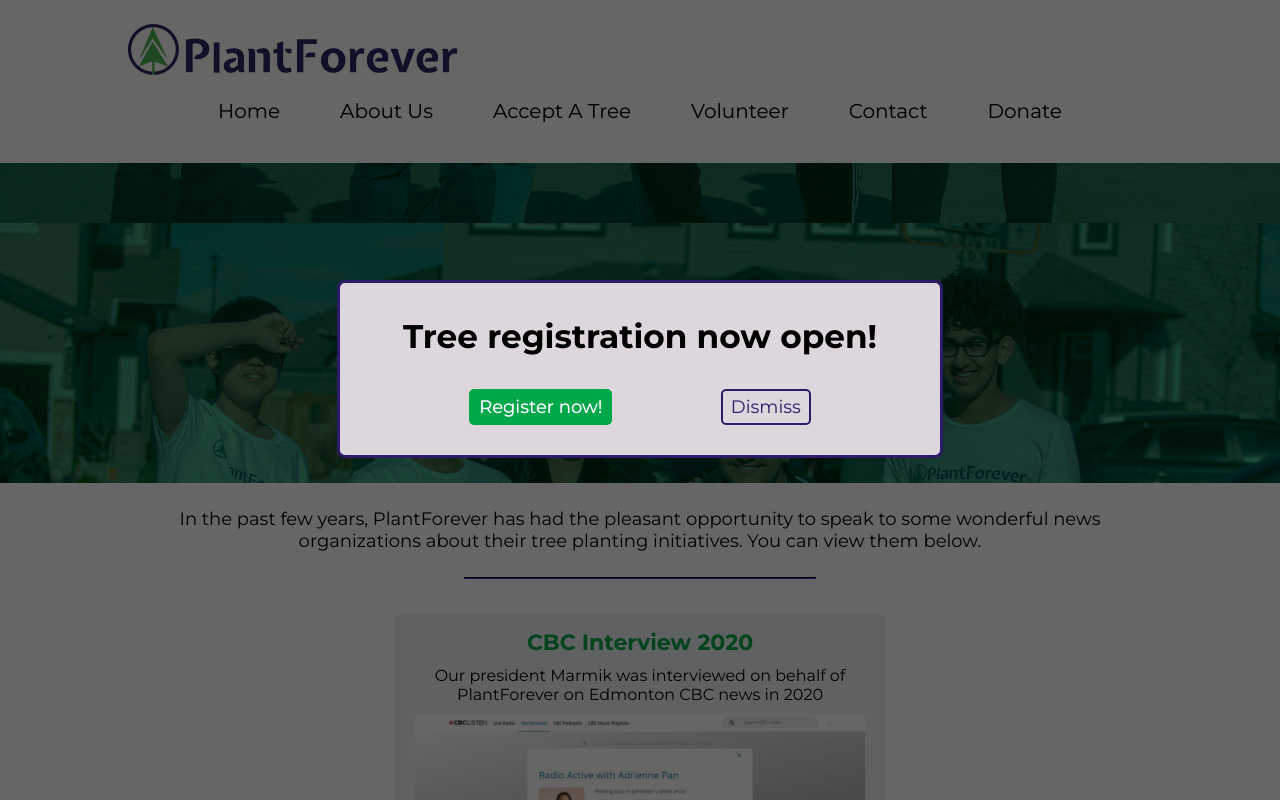
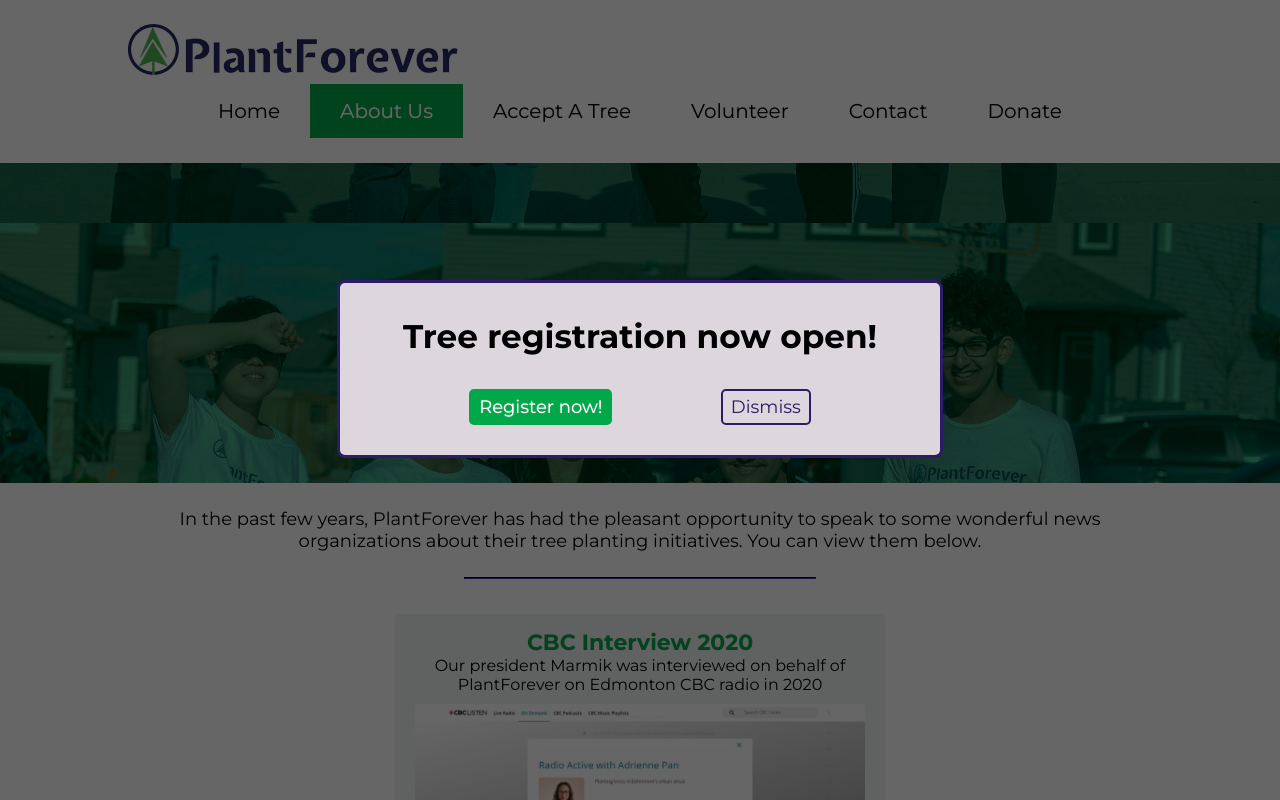
Before and after one commit to cocoliliace/PlantForever, a Vue app: page /in-the-news in a window 1280 px wide. Shown: the top 800 px of the page. Built offline with nearby package versions, Linux system fonts and the light colour scheme.

Commit message:
fix:in the news bug in the header

```diff
--- a/src/App.vue
+++ b/src/App.vue
@@ -29,16 +29,17 @@
           </picture>
         </router-link>
         <router-link :to="{ name: 'Home' }">Home</router-link>
-        <a v-if="hasDropdown" :class="{ 'router-link-exact-active': childIsActive(['/about-us', '/meet-our-team']) }">
+        <a v-if="hasDropdown" :class="{ 'router-link-exact-active': childIsActive(['/about-us', '/meet-our-team', '/in-the-news']) }">
           <div>About Us</div>
           <div class="dropdown">
             <router-link :to="{ name: 'About' }">What We Do</router-link>
+            <router-link :to="{ name: 'Team' }">Meet Our Team</router-link>
             <router-link :to="{ name: 'InTheNews' }">In the news</router-link>
-            <router-link :to="{ name: 'Team' }">Meet Our Team</router-link>
           </div>
         </a>
         <router-link v-if="!hasDropdown" :to="{ name: 'About' }">What We Do</router-link>
         <router-link v-if="!hasDropdown" :to="{ name: 'Team' }">Meet Our Team</router-link>
+        <router-link v-if="!hasDropdown" :to="{ name: 'InTheNews' }">In the news</router-link>
         <router-link :to="{ name: 'GetTree' }" :class="{ 'router-link-exact-active': childIsActive(['/accept-a-tree/in-backyard', '/accept-a-tree/in-pots']) }">Accept A Tree</router-link>
         <router-link :to="{ name: 'Volunteer' }">Volunteer</router-link>
         <!-- <router-link :to="{ name: 'Store' }">Store</router-link> -->
--- a/src/views/About.vue
+++ b/src/views/About.vue
@@ -136,7 +136,7 @@ export default {
     width: 90%;
     .columns {
       img {
-        width: 45%;
+        width: 350px;
       }
     }
   }
--- a/src/views/InTheNews.vue
+++ b/src/views/InTheNews.vue
@@ -10,8 +10,8 @@
       <hr />
       <div class="cards-container">
         <div class="card">
-            <div class="title">CBC Interview 2020</div>
-            <div class="description">Our president Marmik was interviewed on behalf of PlantForever on Edmonton CBC news in 2020</div>
+            <a class="title" href="https://www.cbc.ca/listen/live-radio/1-52-radio-active" target="_blank">CBC Interview 2020</a>
+            <div class="description">Our president Marmik was interviewed on behalf of PlantForever on Edmonton CBC radio in 2020</div>
             <img src="@/assets/in-the-news/cbc.jpg" />
             <audio controls>
                 <source src="@/assets/in-the-news/audio/cbc_interview.mp3" type="audio/mpeg">
```
